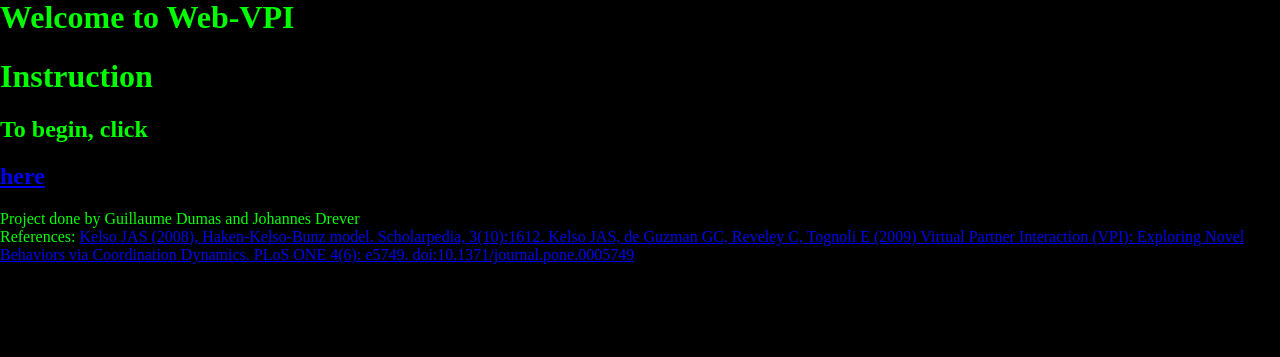
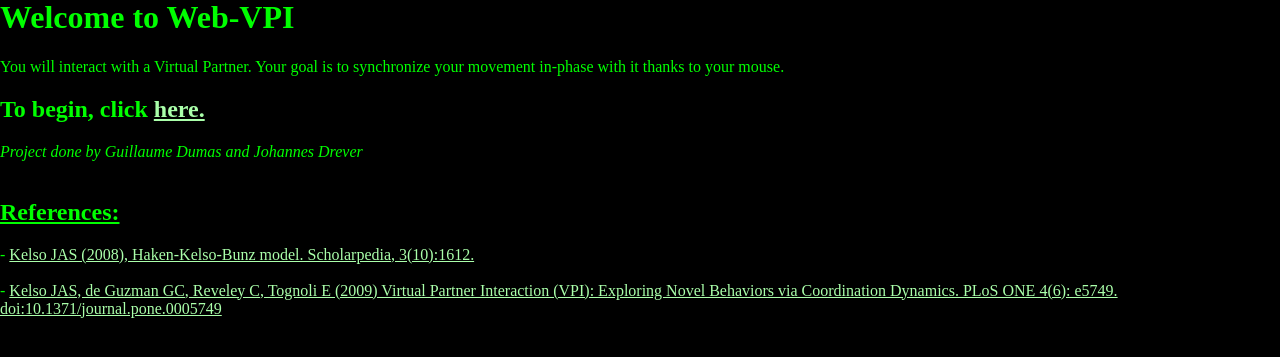
Before and after one commit to drever/web-vpi, a PHP site: page / in a window 1280 px wide. Shown: the part 22-379 px from the top of the page. Run offline with PHP 8.4, Linux system fonts and the light colour scheme.

Commit message:
Update of the CSS & Index.php

```diff
--- a/css/vpi.css
+++ b/css/vpi.css
@@ -4,6 +4,12 @@ padding: 0px;
 background-color: #000000;
 color: #00FF00;
 }
+
+a:link {color:#AAFFAA;}      /* unvisited link */
+a:visited {color:#55FF55;}  /* visited link */
+a:hover {color:#DDFFDD;}  /* mouse over link */
+a:active {color:#BBFFBB;}  /* selected link */
+
 .vpi-canvas { cursor:none; }
 
 .x.axis line {
--- a/index.php
+++ b/index.php
@@ -10,32 +10,29 @@
   <div id="header">
     <h1>Welcome to Web-VPI</h1>
   </div>
-  <div id="container">
-    <div id="consigne">
-      <h1>Instruction</h1>
-    </div>
+  You will interact with a Virtual Partner. Your goal is to synchronize your movement in-phase with it thanks to your mouse.
+    <div id="container">
     <div id="entrer">
     <a name="entree" id="entree"></a>
-      <h2>To begin, click </h2>
-      <h2 class="here">
-
+      <h2>To begin, click
       <?php
       $_SESSION['xp'] = 0;
       echo "<a class=\"here\" href=\"";
         echo "trial.php";
-        echo "\">here</a>";
-
+        echo "\">here.</a>";
         ?>
 
       </h2>
     </div>
   </div>
   <div id="footer">
-Project done by Guillaume Dumas and Johannes Drever
+<i>Project done by Guillaume Dumas and Johannes Drever</i>
 <br>
-References:
-<a href="http://www.scholarpedia.org/article/Haken-Kelso-Bunz_model">Kelso JAS (2008), Haken-Kelso-Bunz model. Scholarpedia, 3(10):1612. </a>
-<a href="www.plosone.org/article/info:doi%2F10.1371%2Fjournal.pone.0005749">Kelso JAS, de Guzman GC, Reveley C, Tognoli E (2009) Virtual Partner Interaction (VPI): Exploring Novel Behaviors via Coordination Dynamics. PLoS ONE 4(6): e5749. doi:10.1371/journal.pone.0005749</a>
+<br>
+<h2><u>References:</u></h2>
+- <a href="http://www.scholarpedia.org/article/Haken-Kelso-Bunz_model">Kelso JAS (2008), Haken-Kelso-Bunz model. Scholarpedia, 3(10):1612. </a>
+<br><br>
+- <a href="www.plosone.org/article/info:doi%2F10.1371%2Fjournal.pone.0005749">Kelso JAS, de Guzman GC, Reveley C, Tognoli E (2009) Virtual Partner Interaction (VPI): Exploring Novel Behaviors via Coordination Dynamics. PLoS ONE 4(6): e5749. doi:10.1371/journal.pone.0005749</a>
   </div>
 </body>
 </html>
```
